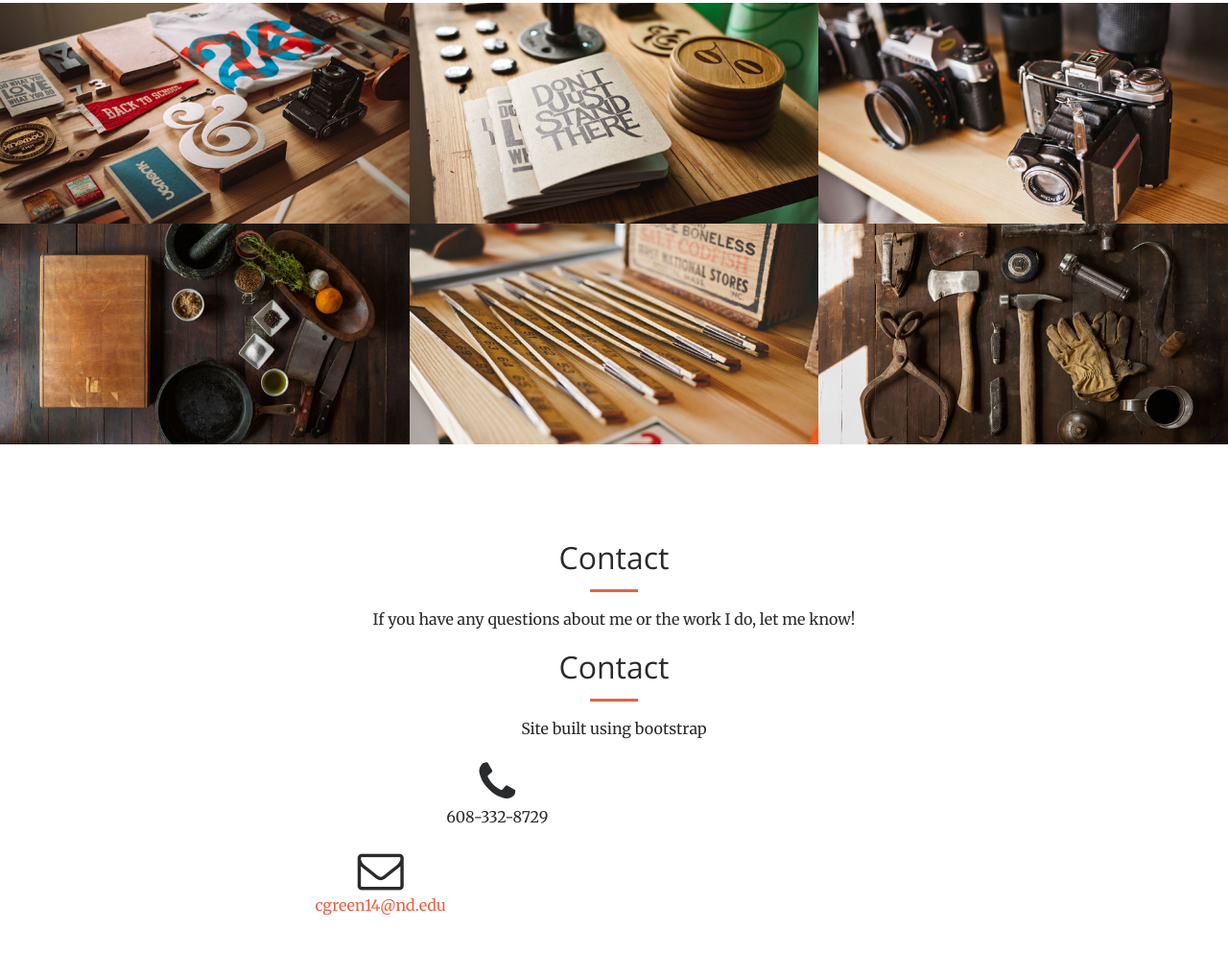
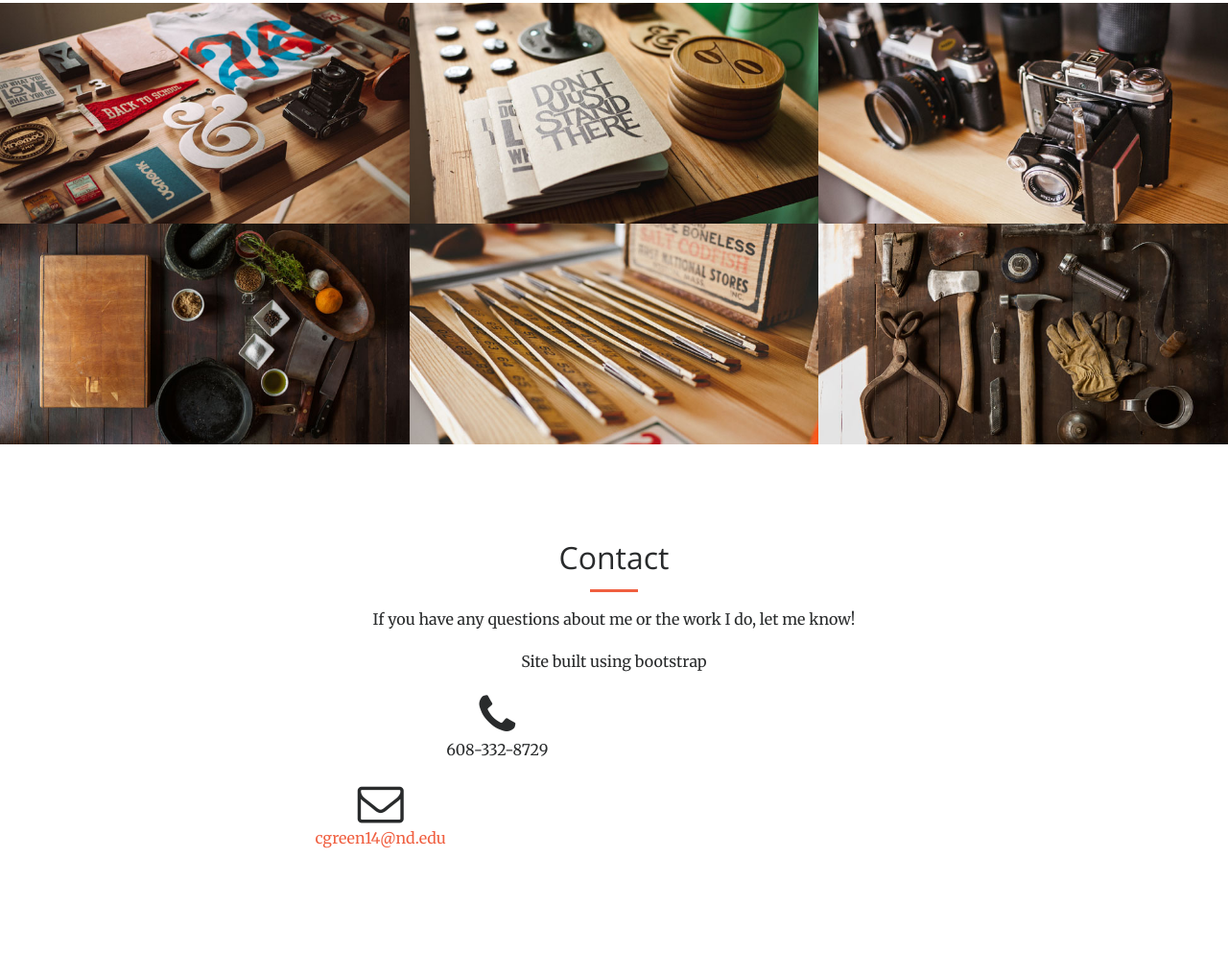
Before and after one commit to cgreen14/cgreen14.github.io, a website: page index.html in a window 1280 px wide. Shown: the part 1650-2643 px from the top of the page at 96% size. Drawn offline with nearby package versions, Linux system fonts and the light colour scheme.

Commit message:
bootstrap help note

```diff
--- a/index.html
+++ b/index.html
@@ -239,8 +239,6 @@
                     <hr class="primary">
                     <p>If you have any questions about me or the work I do, let me know!</p>
                 <div class="col-lg-8 offset-lg-2 text-center">
-                    <h2 class="section-heading">Contact</h2>
-                    <hr class="primary">
                     <p>Site built using bootstrap</p>
                 </div>
                 <div class="col-lg-4 offset-lg-2 text-center">
```
